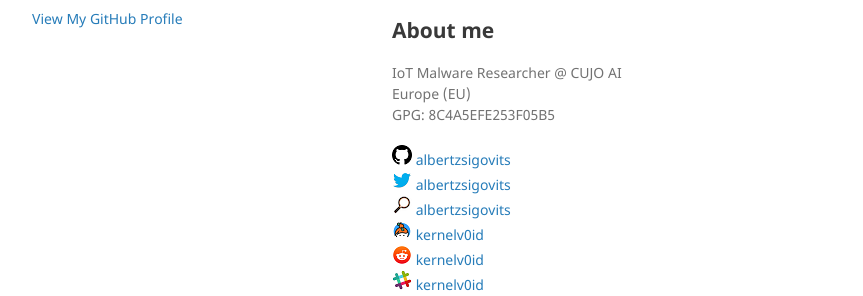
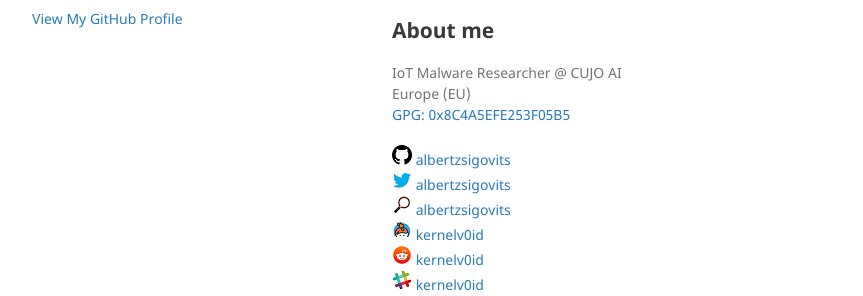
Before and after one commit to albertzsigovits/albertzsigovits.github.io, a Jekyll site: the page built from index.md, in a window 1280 px wide. Shown: the part 396-692 px from the top of the page, without its empty margins (178-1041 px from the left). Built offline with Jekyll 4.4.1, drawn with Linux system fonts in a browser that asks for light colours; the repository's description, which GitHub fills in, is left out; our own code applies the rules of GitHub Pages for plain Markdown files.

Commit message:
Update index.md

```diff
--- a/index.md
+++ b/index.md
@@ -21,7 +21,7 @@ Zion - IoT Malware Vault
 
 IoT Malware Researcher @ CUJO AI
 Europe (EU)
-GPG: 8C4A5EFE253F05B5
+[GPG: 0x8C4A5EFE253F05B5](http://pgp.mit.edu/pks/lookup?op=vindex&search=0x8C4A5EFE253F05B5)
 
 ![Github](https://albertzsigovits.github.io/assets/img/github.png)
 <a href="https://github.com/albertzsigovits">
```
